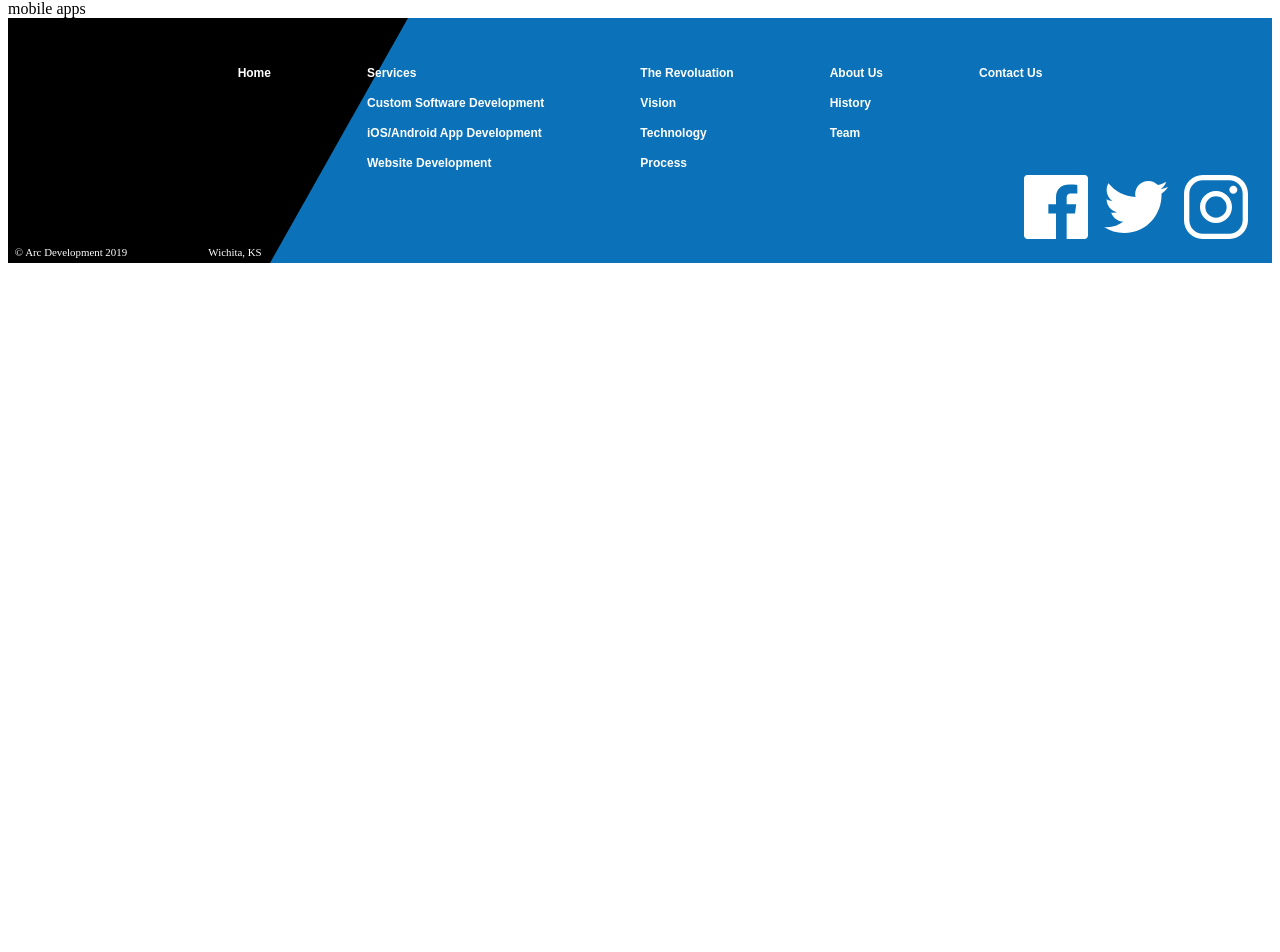
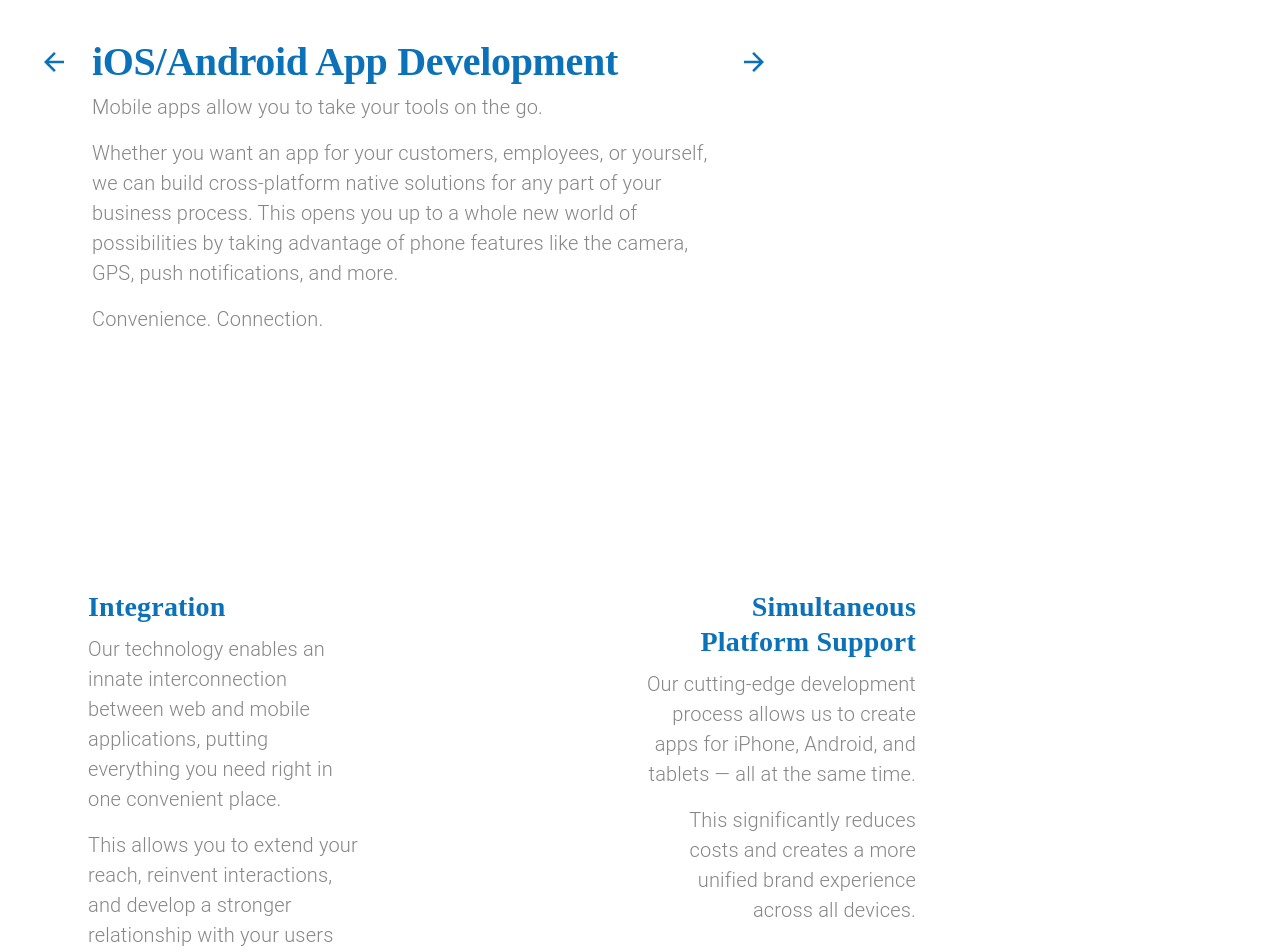
Before and after one commit to pvanweel2997/ArcDevelopment, a React (Create React App) app: page /mobileapps in a window 1280 px wide. Shown: the part 120-1072 px from the top of the page. Before the commit the page ends 800 px from the top, so only its background shows below. Built offline with nearby package versions, Linux system fonts and the light colour scheme; the HTML template or start-up script is replaced by a standard one.

Commit message:
finished mobile apps page

```diff
--- a/src/components/App.js
+++ b/src/components/App.js
@@ -49,11 +49,53 @@
               />
             }
           />
-          <Route exact path="/mobileapps" element={<MobileApps />} />
-          <Route exact path="/websites" element={<Websites />} />
-          <Route exact path="/revolution" element={<Revolution />} />
-          <Route exact path="/about" element={<About />} />
-          <Route exact path="/contact" element={<Contact />} />
+          <Route
+            exact
+            path="/mobileapps"
+            element={
+              <MobileApps
+                setValue={setValue}
+                setSelectedIndex={setSelectedIndex}
+              />
+            }
+          />
+          <Route
+            exact
+            path="/websites"
+            element={
+              <Websites
+                setValue={setValue}
+                setSelectedIndex={setSelectedIndex}
+              />
+            }
+          />
+          <Route
+            exact
+            path="/revolution"
+            element={
+              <Revolution
+                setValue={setValue}
+                setSelectedIndex={setSelectedIndex}
+              />
+            }
+          />
+          <Route
+            exact
+            path="/about"
+            element={
+              <About setValue={setValue} setSelectedIndex={setSelectedIndex} />
+            }
+          />
+          <Route
+            exact
+            path="/contact"
+            element={
+              <Contact
+                setValue={setValue}
+                setSelectedIndex={setSelectedIndex}
+              />
+            }
+          />
           <Route
             exact
             path="/services"
--- a/src/components/ui/MobileApps.js
+++ b/src/components/ui/MobileApps.js
@@ -1,7 +1,273 @@
 import React from 'react';
+import { Link } from 'react-router-dom';
+import Lottie from 'react-lottie';
+import { makeStyles, useTheme } from '@material-ui/styles';
+import { Grid, Typography, IconButton, useMediaQuery } from '@material-ui/core';
+import backArrow from '../../assets/backArrow.svg';
+import forwardArrow from '../../assets/forwardArrow.svg';
+import swiss from '../../assets/swissKnife.svg';
+import access from '../../assets/extendAccess.svg';
+import engagement from '../../assets/increaseEngagement.svg';
+import CallToAction from './CallToAction';
+import integrationAnimation from '../../animations/integrationAnimation/data.json';
 
-const MobileApps = () => {
-  return <div>mobile apps</div>;
+const useStyles = makeStyles(theme => ({
+  heading: {
+    maxWidth: '40em',
+  },
+  arrowContainer: {
+    marginTop: '0.5em',
+  },
+  rowContainer: {
+    paddingLeft: '5em',
+    paddingRight: '5em',
+    [theme.breakpoints.down('sm')]: {
+      paddingLeft: '1.5em',
+      paddingRight: '1.5em',
+    },
+  },
+}));
+
+const MobileApps = ({ setValue, setSelectedIndex }) => {
+  const classes = useStyles();
+
+  const matchesMD = useMediaQuery(theme => theme.breakpoints.down('md'));
+  const matchesSM = useMediaQuery(theme => theme.breakpoints.down('sm'));
+  const matchesXS = useMediaQuery(theme => theme.breakpoints.down('xs'));
+
+  const defaultOptions = {
+    loop: true,
+    autoplay: true,
+    integrationAnimation,
+    renderSettings: {
+      preserveAspectRatio: 'xMidYMid slice',
+    },
+  };
+
+  return (
+    <Grid container direction="column">
+      <Grid
+        item
+        container
+        direction="row"
+        className={classes.rowContainer}
+        justifyContent={matchesMD ? 'center' : undefined}
+        style={{ marginTop: matchesXS ? '1em' : '2em' }}
+      >
+        <Grid
+          item
+          className={classes.arrowContainer}
+          style={{
+            display: matchesMD ? 'none' : 'block',
+            marginRight: '1em',
+            marginLeft: '-3.5em',
+          }}
+        >
+          <IconButton
+            style={{
+              backgroundColor: 'transparent',
+            }}
+            component={Link}
+            to="/customsoftware"
+            onClick={e => {
+              setSelectedIndex(1);
+            }}
+          >
+            <img
+              src={backArrow}
+              alt="Back to Custom Software Development Page"
+            />
+          </IconButton>
+        </Grid>
+        <Grid item container direction="column" className={classes.heading}>
+          <Grid item>
+            <Typography align={matchesMD ? 'center' : undefined} variant="h2">
+              iOS/Android App Development
+            </Typography>
+          </Grid>
+          <Grid item>
+            <Typography
+              align={matchesMD ? 'center' : undefined}
+              variant="body1"
+              paragraph
+            >
+              Mobile apps allow you to take your tools on the go.
+            </Typography>
+            <Typography
+              align={matchesMD ? 'center' : undefined}
+              variant="body1"
+              paragraph
+            >
+              Whether you want an app for your customers, employees, or
+              yourself, we can build cross-platform native solutions for any
+              part of your business process. This opens you up to a whole new
+              world of possibilities by taking advantage of phone features like
+              the camera, GPS, push notifications, and more.
+            </Typography>
+            <Typography
+              align={matchesMD ? 'center' : undefined}
+              variant="body1"
+              paragraph
+            >
+              Convenience. Connection.
+            </Typography>
+          </Grid>
+        </Grid>
+        <Grid
+          item
+          className={classes.arrowContainer}
+          style={{ display: matchesMD ? 'none' : 'block' }}
+        >
+          <IconButton
+            style={{ backgroundColor: 'transparent' }}
+            component={Link}
+            to="/websites"
+            onClick={e => {
+              setSelectedIndex(3);
+            }}
+          >
+            <img
+              src={forwardArrow}
+              alt="Forward to the Website Development Page"
+            />
+          </IconButton>
+        </Grid>
+      </Grid>
+      <Grid
+        item
+        container
+        direction={matchesSM ? 'column' : 'row'}
+        style={{ marginTop: '15em', marginBottom: '15em' }}
+        className={classes.rowContainer}
+      >
+        <Grid item container direction="column" md>
+          <Grid item>
+            <Typography
+              align={matchesSM ? 'center' : undefined}
+              variant="h4"
+              gutterBottom
+            >
+              Integration
+            </Typography>
+          </Grid>
+          <Grid item>
+            <Typography
+              variant="body1"
+              align={matchesSM ? 'center' : undefined}
+              paragraph
+            >
+              Our technology enables an innate interconnection between web and
+              mobile applications, putting everything you need right in one
+              convenient place.
+            </Typography>
+          </Grid>
+          <Grid item>
+            <Typography
+              variant="body1"
+              align={matchesSM ? 'center' : undefined}
+              paragraph
+            >
+              This allows you to extend your reach, reinvent interactions, and
+              develop a stronger relationship with your users than ever before.
+            </Typography>
+          </Grid>
+        </Grid>
+        <Grid item md>
+          <Lottie options={defaultOptions} />
+        </Grid>
+        <Grid item container direction="column" md>
+          <Grid item>
+            <Typography
+              variant="h4"
+              gutterBottom
+              align={matchesSM ? 'center' : 'right'}
+            >
+              Simultaneous Platform Support
+            </Typography>
+          </Grid>
+          <Grid item>
+            <Typography
+              variant="body1"
+              paragraph
+              align={matchesSM ? 'center' : 'right'}
+            >
+              Our cutting-edge development process allows us to create apps for
+              iPhone, Android, and tablets — all at the same time.
+            </Typography>
+          </Grid>
+          <Grid item>
+            <Typography
+              variant="body1"
+              paragraph
+              align={matchesSM ? 'center' : 'right'}
+            >
+              This significantly reduces costs and creates a more unified brand
+              experience across all devices.
+            </Typography>
+          </Grid>
+        </Grid>
+        <Grid item md>
+          <Lottie options={defaultOptions} style={{ maxWidth: '20em' }} />
+        </Grid>
+      </Grid>
+      <Grid
+        item
+        container
+        direction={matchesMD ? 'column' : 'row'}
+        className={classes.rowContainer}
+        style={{ marginBottom: '15em' }}
+      >
+        <Grid item container direction="column" alignItems="center" md>
+          <Grid item>
+            <Typography variant="h4" align="center" gutterBottom>
+              Extend Functionality
+            </Typography>
+          </Grid>
+          <Grid item>
+            <img src={swiss} alt="swiss army knife" />
+          </Grid>
+        </Grid>
+        <Grid
+          item
+          container
+          direction="column"
+          alignItems="center"
+          md
+          style={{
+            marginTop: matchesMD ? '10em' : 0,
+            marginBottom: matchesMD ? '10em' : 0,
+          }}
+        >
+          <Grid item>
+            <Typography variant="h4" align="center" gutterBottom>
+              Extend Access
+            </Typography>
+          </Grid>
+          <Grid item>
+            <img
+              src={access}
+              alt="tear-one-off sign"
+              style={{ maxWidth: matchesXS ? '20em' : '28em' }}
+            />
+          </Grid>
+        </Grid>
+        <Grid item container direction="column" alignItems="center" md>
+          <Grid item>
+            <Typography variant="h4" align="center" gutterBottom>
+              Increase Engagement
+            </Typography>
+          </Grid>
+          <Grid item>
+            <img src={engagement} alt="app with notification" />
+          </Grid>
+        </Grid>
+      </Grid>
+      <Grid item>
+        {/*---- Call To Action Block ----- */}
+        <CallToAction setValue={setValue} />
+      </Grid>
+    </Grid>
+  );
 };
 
 export default MobileApps;
```
